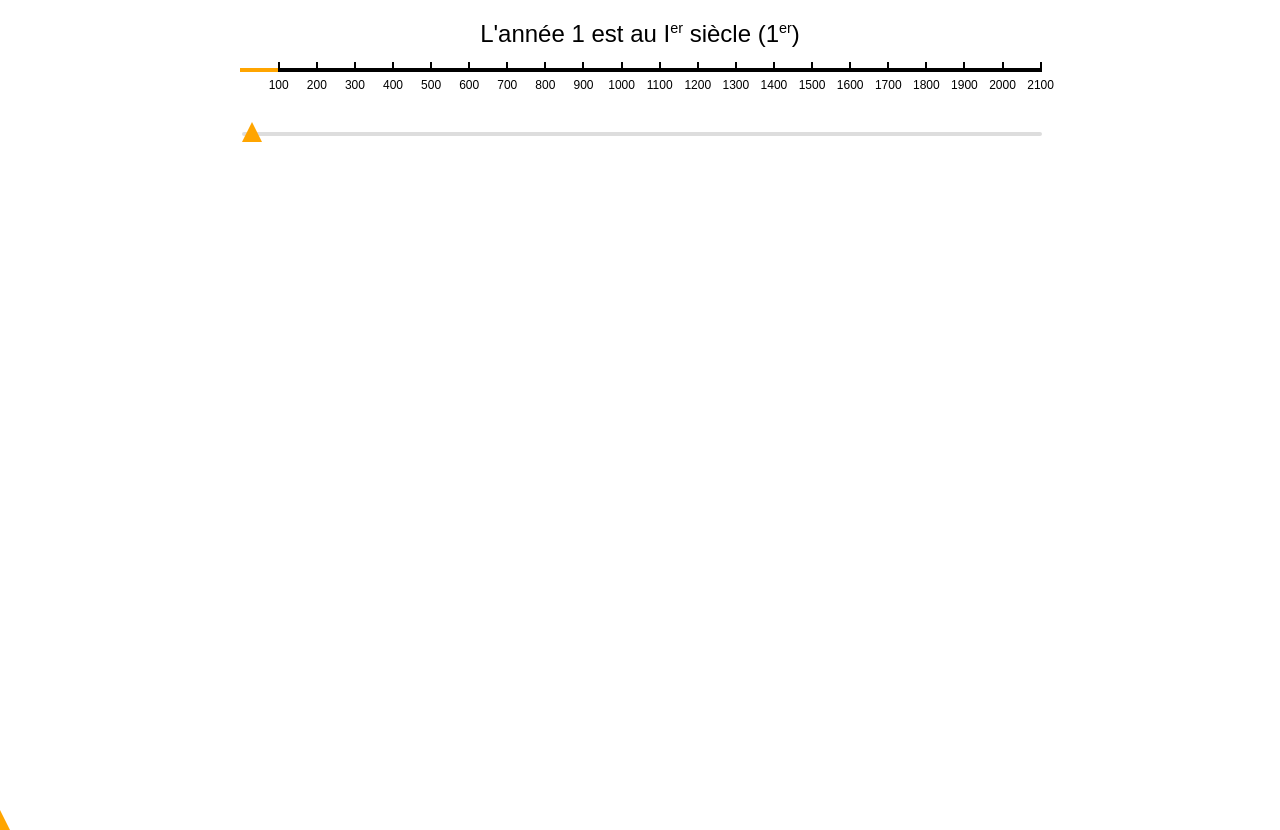
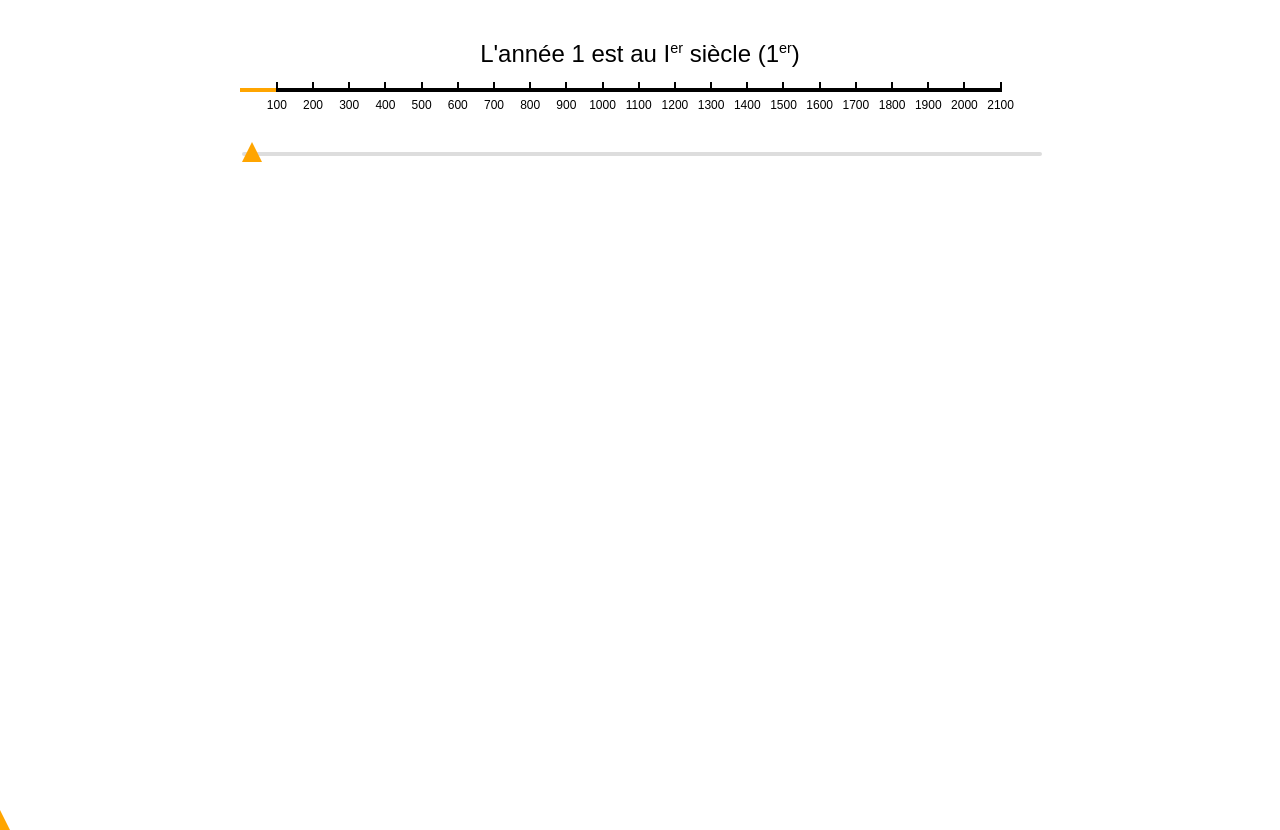
Before and after one commit to laboscmusique/siecle, a plain HTML site: page index.html in a window 1280 px wide. Drawn offline with Linux system fonts and the light colour scheme.

Commit message:
Update index.html

```diff
--- a/index.html
+++ b/index.html
@@ -11,13 +11,13 @@
             justify-content: center;
             align-items: center;
             margin: 0;
-            padding: 20px;
+            padding: 40px;
             box-sizing: border-box;
             background-color: white;
         }
         .container {
             text-align: center;
-            width: 105%;
+            width: 100%;
             max-width: 800px;
         }
         #yearDisplay {
@@ -25,7 +25,7 @@
             margin-bottom: 20px;
         }
         .timeline {
-            width: 100%;
+            width: 95%;
             height: 4px;
             background-color: black;
             position: relative;
```
